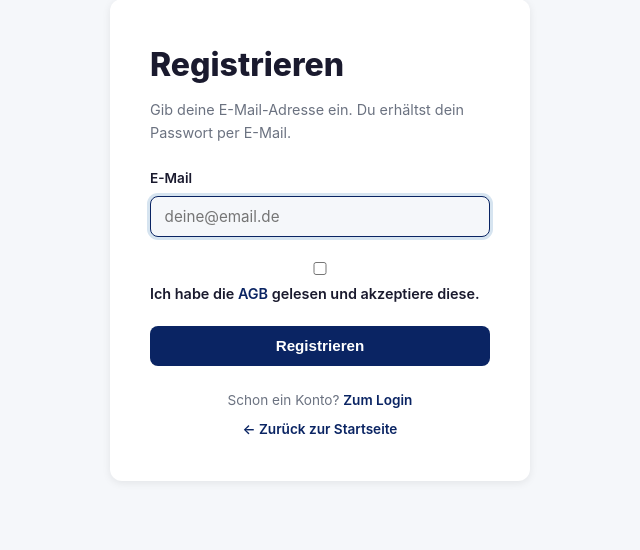
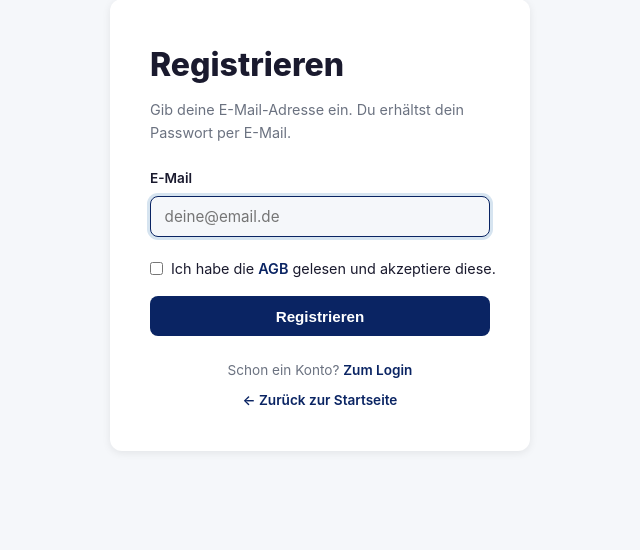
Before and after one commit to guggenbergerME/essenplaner, a FastAPI app: page /registrieren in a window 1280 px wide. Shown: the part 138-688 px from the top of the page, without its empty margins (320-960 px from the left). Run offline with FastAPI, Linux system fonts and the light colour scheme.

Commit message:
fix: AGB-Checkbox einzeilig ohne Zeilenumbruch
Co-Authored-By: Claude Sonnet 4.6 <noreply@anthropic.com>

```diff
--- a/app/templates/registrieren.html
+++ b/app/templates/registrieren.html
@@ -29,11 +29,9 @@
                 <label for="email">E-Mail</label>
                 <input type="email" id="email" name="email" required autofocus placeholder="deine@email.de">
             </div>
-            <div class="auth__field" style="flex-direction: row; align-items: flex-start; gap: 0.6rem; margin-top: 0.25rem;">
-                <input type="checkbox" id="agb_akzeptiert" name="agb_akzeptiert" required style="margin-top: 0.2rem; flex-shrink: 0;">
-                <label for="agb_akzeptiert" style="font-size: 0.9rem; line-height: 1.5;">
-                    Ich habe die <a href="/agb" class="auth__link" target="_blank">AGB</a> gelesen und akzeptiere diese.
-                </label>
+            <div style="display: flex; flex-direction: row; align-items: center; gap: 0.5rem; margin-top: 0.25rem;">
+                <input type="checkbox" id="agb_akzeptiert" name="agb_akzeptiert" required style="flex-shrink: 0; margin: 0; width: auto;">
+                <label for="agb_akzeptiert" style="font-size: 0.9rem; margin: 0; white-space: nowrap;">Ich habe die <a href="/agb" class="auth__link" target="_blank">AGB</a> gelesen und akzeptiere diese.</label>
             </div>
             <button type="submit" class="btn btn--primary btn--full">Registrieren</button>
         </form>
--- a/app/templates/startseite.html
+++ b/app/templates/startseite.html
@@ -133,9 +133,9 @@
                     <label for="email">Deine E-Mail-Adresse</label>
                     <input type="email" id="email" name="email" required placeholder="deine@email.de">
                 </div>
-                <div class="auth__field" style="display: flex; align-items: center; gap: 0.5rem;">
-                    <input type="checkbox" id="agb_akzeptiert_start" name="agb_akzeptiert" required style="width: auto; margin: 0;">
-                    <label for="agb_akzeptiert_start" style="margin: 0; font-size: 0.875rem;">Ich habe die <a href="/agb" target="_blank" class="auth__link">AGB</a> gelesen und akzeptiere diese.</label>
+                <div style="display: flex; flex-direction: row; align-items: center; gap: 0.5rem; margin-top: 0.25rem;">
+                    <input type="checkbox" id="agb_akzeptiert_start" name="agb_akzeptiert" required style="flex-shrink: 0; margin: 0; width: auto;">
+                    <label for="agb_akzeptiert_start" style="margin: 0; font-size: 0.875rem; white-space: nowrap;">Ich habe die <a href="/agb" target="_blank" class="auth__link">AGB</a> gelesen und akzeptiere diese.</label>
                 </div>
                 <button type="submit" class="btn btn--primary btn--full">Kostenlos registrieren</button>
             </form>
```
